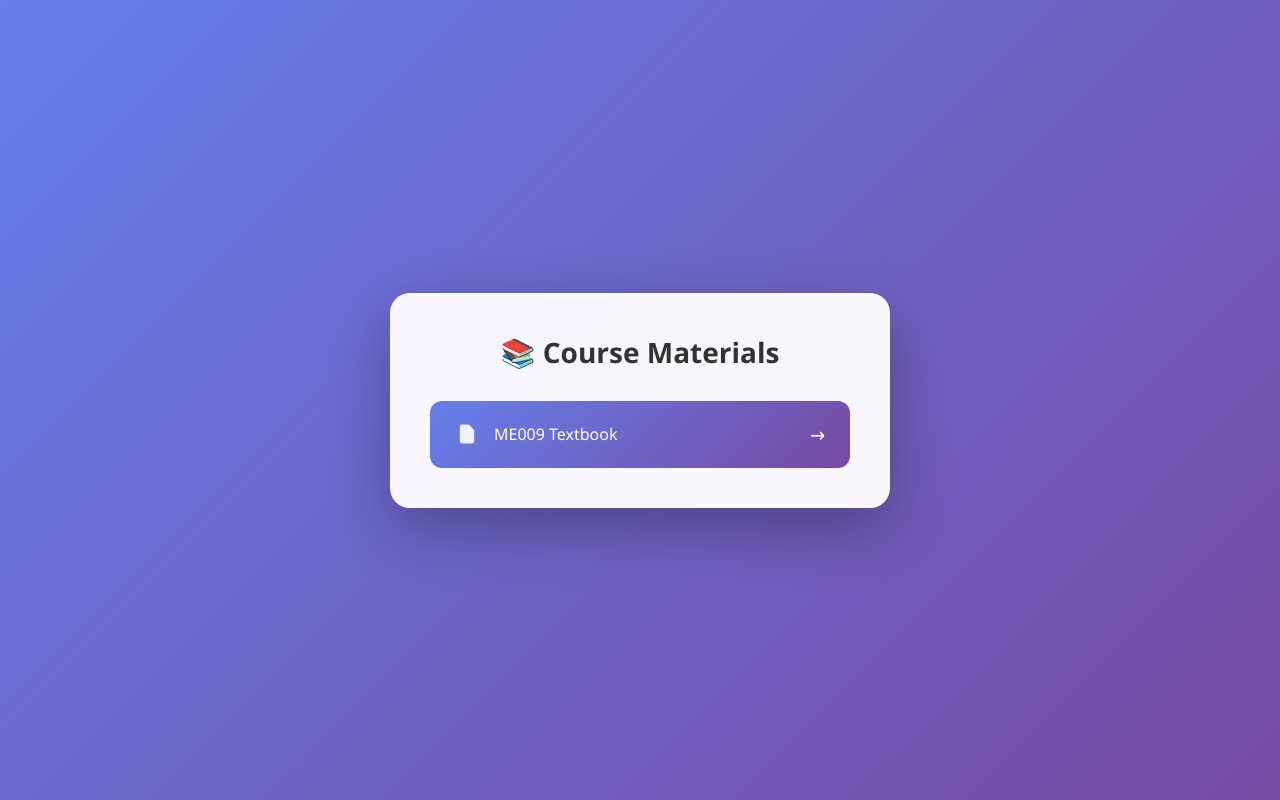
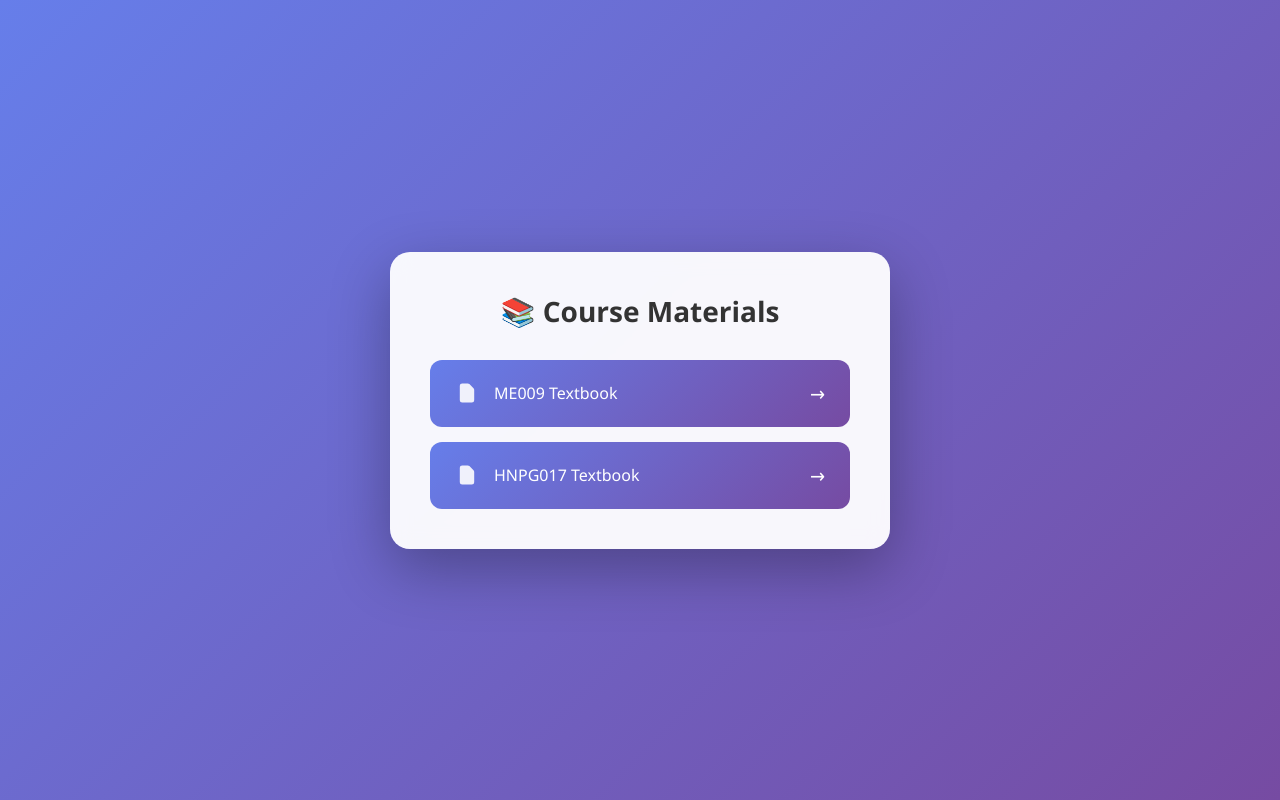
Before and after one commit to k-Jandhyala/ucrtextbookfiles, a plain HTML site: page index.html in a window 1280 px wide. Drawn offline with Linux system fonts and the light colour scheme.

Commit message:
finally it should work

```diff
--- a/index.html
+++ b/index.html
@@ -113,6 +113,12 @@
           </svg>
           ME009 Textbook
         </a>
+        <a href="files/The_Leadership_Experience_8th_Edition_2022.pdf" target="_blank" type="application/pdf">
+          <svg class="icon" fill="currentColor" viewBox="0 0 20 20">
+            <path d="M4 4a2 2 0 012-2h4.586A2 2 0 0112 2.586L15.414 6A2 2 0 0116 7.414V16a2 2 0 01-2 2H6a2 2 0 01-2-2V4z"/>
+          </svg>
+          HNPG017 Textbook
+        </a>
       </div>
     </div>
   </body>
```
Also changed, not shown: vercel.json (deleted), 3 other files.
